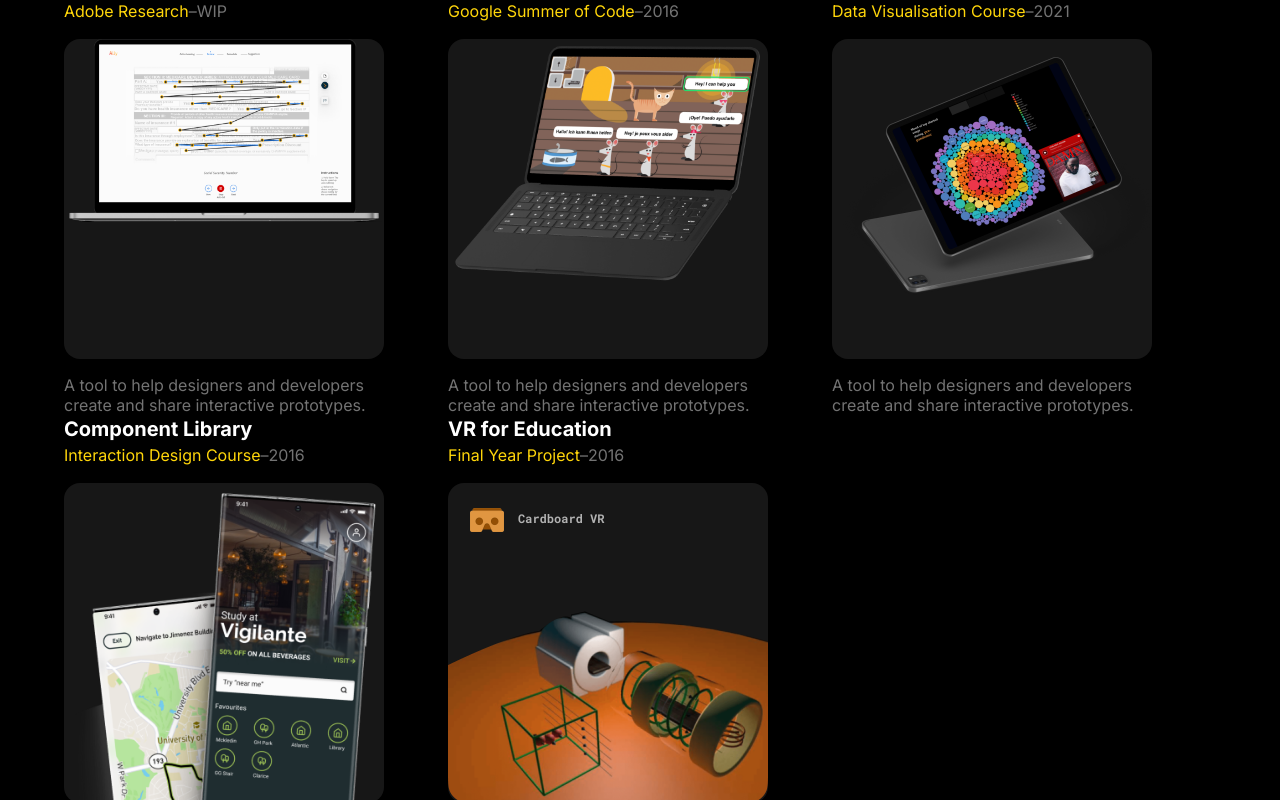
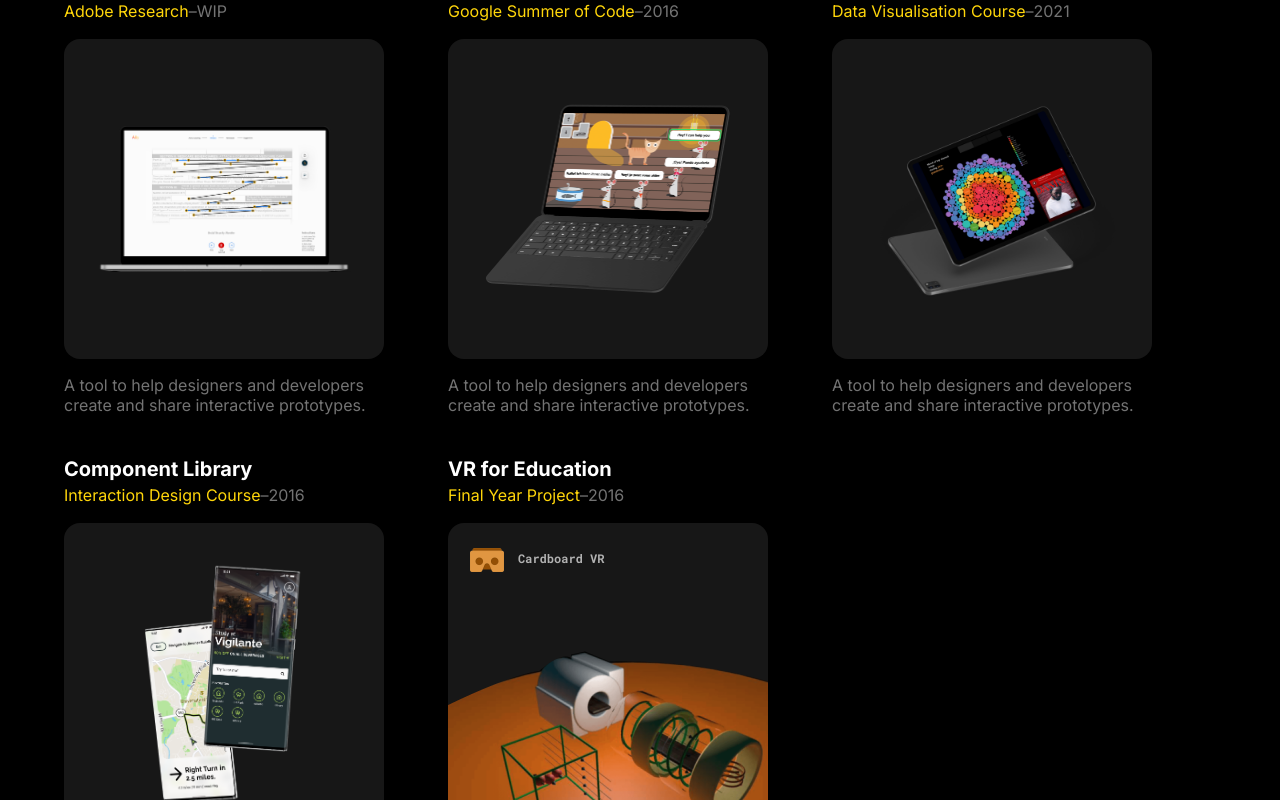
Before and after one commit to PaliwalSparsh/design-portfolio, a Next.js app: page / in a window 1280 px wide. Shown: the part 900-1700 px from the top of the page. Built offline with nearby package versions, Linux system fonts and the light colour scheme; a web font is replaced by a local one.

Commit message:
Fix project spacing

```diff
--- a/components/ProjectCard.js
+++ b/components/ProjectCard.js
@@ -9,8 +9,8 @@ function ProjectCard(props) {
         <span className="text-[#ffd60A]">{props.org}</span>
         <span className="text-neutral-500">–{props.year}</span>
       </div>
-      <div className="mt-2 xl:mt-4 bg-neutral-900 rounded-2xl xl:w-80 xl:h-80">
-        <div className="w-2/3 m-auto xl:w-full image-wrapper">
+      <div className="mt-2 xl:mt-4 bg-neutral-900 rounded-2xl xl:w-80 xl:h-80 flex">
+        <div className="w-4/5 m-auto image-wrapper" style={props.imageStyle || {}}>
           <Image src={props.imageSrc} alt={props.imageAlt} layout="fill" className="image" />
         </div>
       </div>
--- a/pages/index.js
+++ b/pages/index.js
@@ -92,10 +92,12 @@ function Projects() {
           imageAlt="An iPad with game window opened in it."
           description="A tool to help designers and developers create and share interactive prototypes."
         />
+        <div className="w-full mt-10"></div>
         <ProjectCard
           title="Component Library"
           org="Interaction Design Course"
           year="2016"
+          imageStyle={{ width: "50%" }}
           imageSrc="/studySpace.png"
           imageAlt="A phone with app opened in it."
           description="A tool to help designers and developers create and share interactive prototypes."
@@ -104,6 +106,7 @@ function Projects() {
           title="VR for Education"
           org="Final Year Project"
           year="2016"
+          imageStyle={{ width: "100%" }}
           imageSrc="/vr.png"
           imageAlt="Cardboard VR headset showing users MRI machine."
           description="A tool to help designers and developers create and share interactive prototypes."
```
Also changed, not shown: public/studySpace.png.
